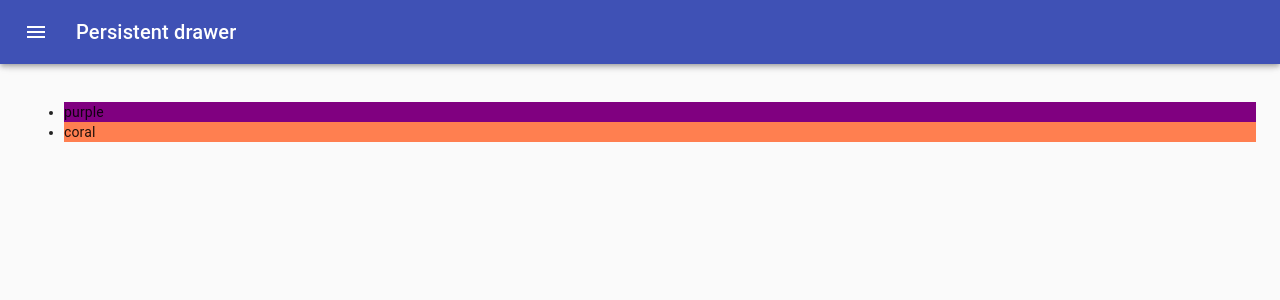
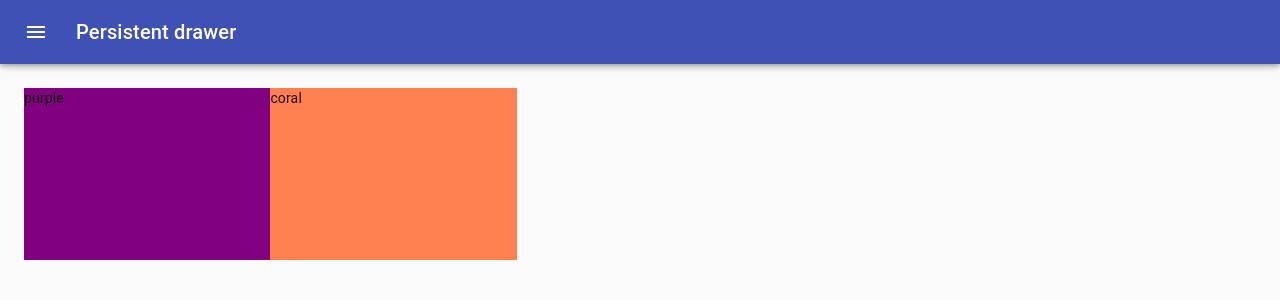
Before and after one commit to changangus/color-app, a React (Create React App) app: page /palette/new in a window 1280 px wide. Shown: the top 300 px of the page. Built offline with nearby package versions, Linux system fonts and the light colour scheme.

Commit message:
added draggableColorBox component

```diff
--- /dev/null
+++ b/src/components/DraggableColorBox.js
@@ -0,0 +1,25 @@
+import React from 'react';
+import { withStyles } from '@material-ui/styles';
+
+const styles = {
+  root: {
+    width: '20%',
+    height: '25%',
+    overflow: 'hidden',
+    margin: '0 auto',
+    display: 'inline-block',
+    position: 'relative',
+    marginBottom: '-5px',
+  }
+}
+
+function DraggableColorBox(props) {
+  const { classes } = props;
+  return (
+    <div className={ classes.root } style={{backgroundColor: props.color}}>
+      {props.color}
+    </div>
+  )
+}
+
+export default withStyles(styles)(DraggableColorBox);
--- a/src/components/NewPaletteForm.js
+++ b/src/components/NewPaletteForm.js
@@ -12,6 +12,8 @@
 import MenuIcon from '@material-ui/icons/Menu';
 import ChevronLeftIcon from '@material-ui/icons/ChevronLeft';
 import { ChromePicker } from 'react-color';
+import DraggableColorBox from '../components/DraggableColorBox';
+import { CallReceived } from '@material-ui/icons';
 
 const drawerWidth = 340;
 
@@ -59,6 +61,7 @@
   },
   content: {
     flexGrow: 1,
+    height: "calc(100vh - 64px)",
     padding: theme.spacing(3),
     transition: theme.transitions.create('margin', {
       easing: theme.transitions.easing.sharp,
@@ -159,11 +162,10 @@
         })}
       >
         <div className={classes.drawerHeader} />
-        <ul>
-          {colors.map(color => (
-            <li style={{backgroundColor: `${color}`}}>{color}</li>
-          ))}
-        </ul>
+        {colors.map(color => (
+          <DraggableColorBox color={color} />
+        ))}
+
       </main>
     </div>
   );
```
